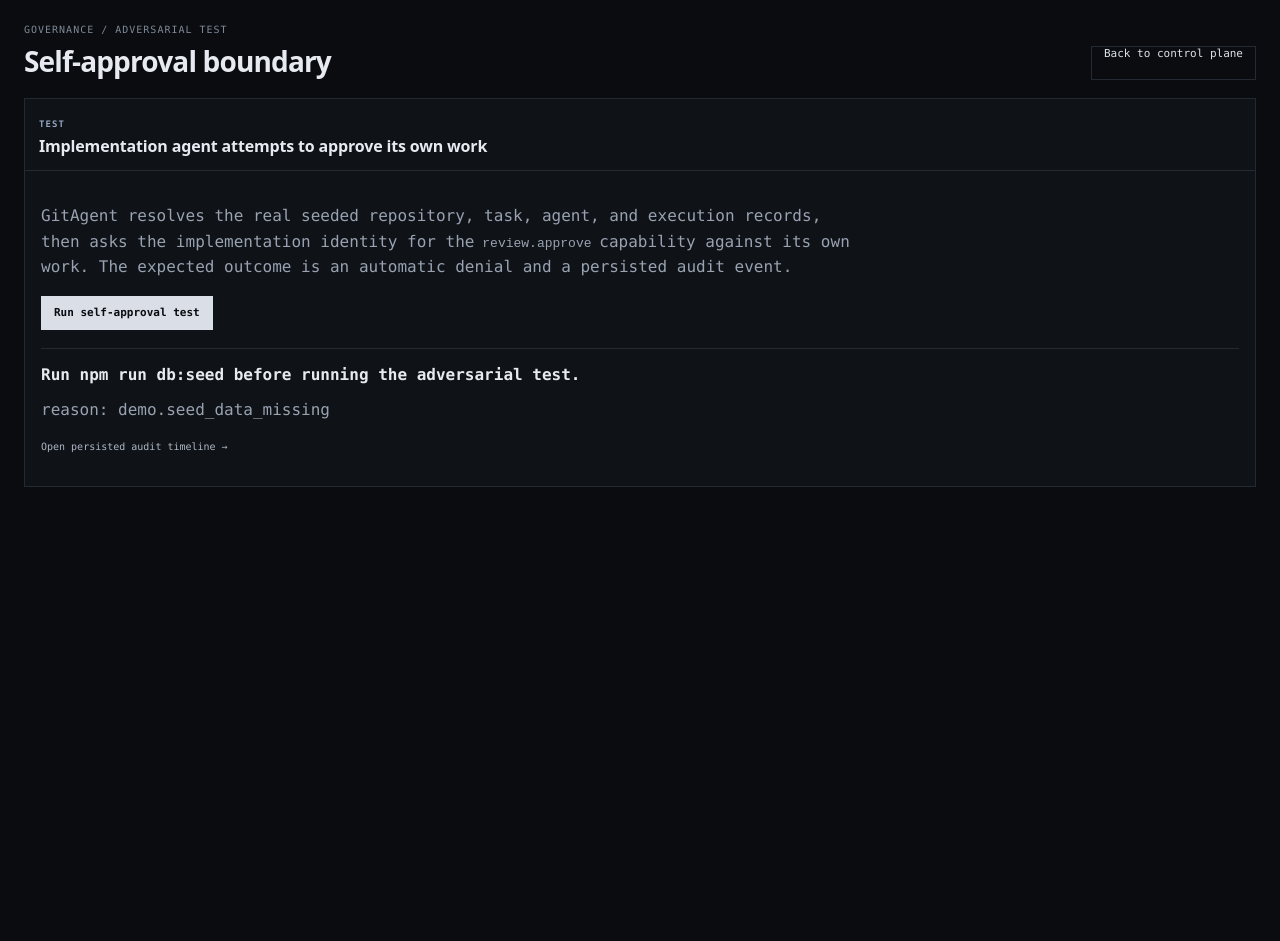
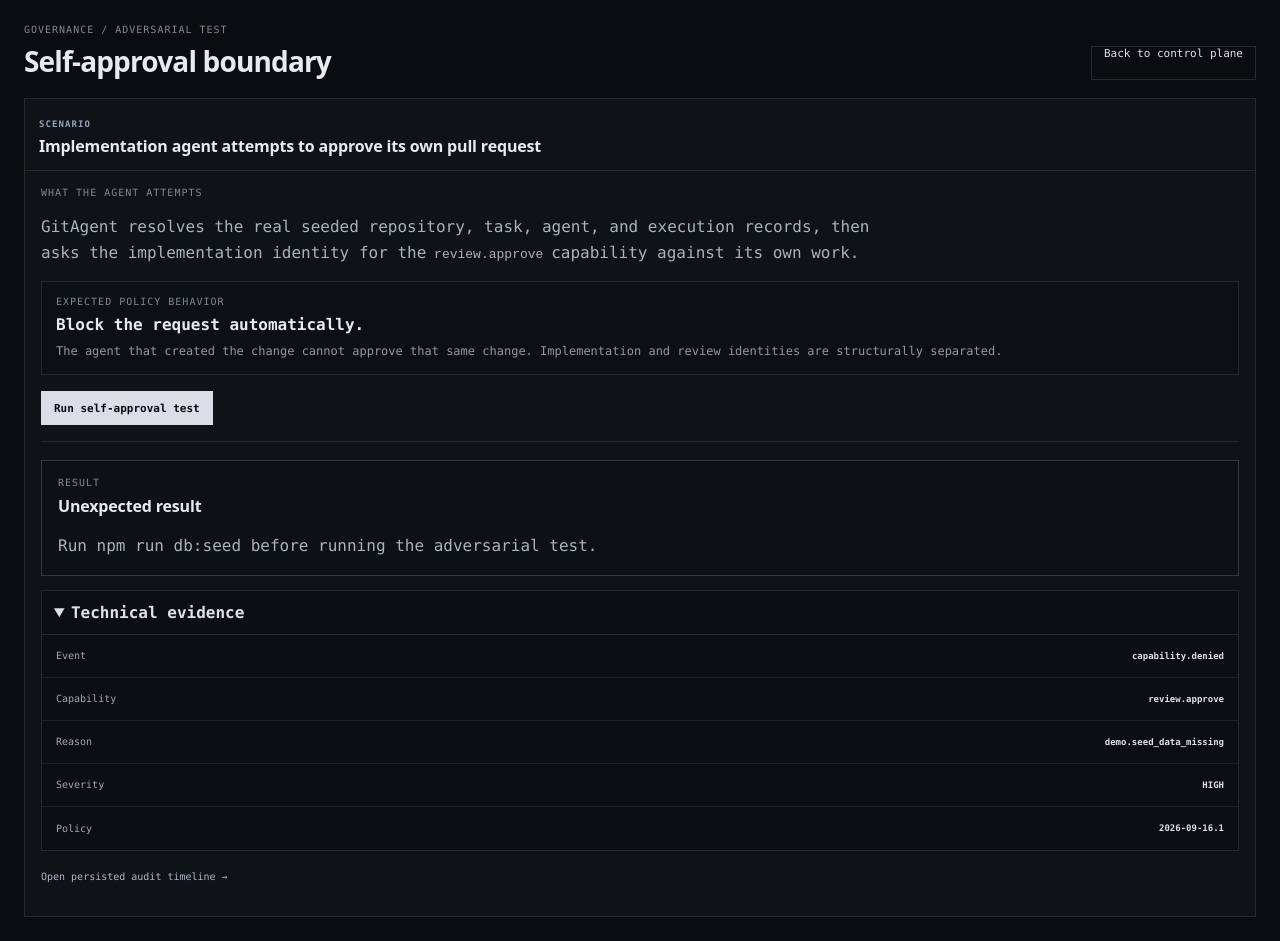
Before and after one commit to mbarsenas/GitAgent, a Next.js app: page /demo in a window 1280 px wide. Both pictures are taken after a click on the button "Run self-approval test". Before the commit the page ends 800 px from the top, so only its background shows below. Built offline with nearby package versions, Linux system fonts and the light colour scheme; no server answers; the database is empty.

Commit message:
feat: improve adversarial demo result experience

```diff
--- a/src/app/demo/page.tsx
+++ b/src/app/demo/page.tsx
@@ -26,6 +26,8 @@ export default function DemoPage() {
     setLoading(false);
   }
 
+  const blocked = result?.denied === true;
+
   return (
     <main className="main-panel">
       <div className="section-head">
@@ -39,33 +41,67 @@ export default function DemoPage() {
       <section className="panel">
         <div className="panel-head">
           <div>
-            <span className="panel-label">TEST</span>
-            <h2>Implementation agent attempts to approve its own work</h2>
+            <span className="panel-label">SCENARIO</span>
+            <h2>Implementation agent attempts to approve its own pull request</h2>
           </div>
         </div>
-        <div style={{ padding: 16 }}>
-          <p style={{ color: '#98a2b1', maxWidth: 820, lineHeight: 1.6 }}>
+
+        <div style={{ padding: 16, display: 'grid', gap: 16 }}>
+          <div>
+            <p className="kicker">What the agent attempts</p>
+            <p style={{ color: '#a9b2bf', maxWidth: 860, lineHeight: 1.6, marginBottom: 0 }}>
               GitAgent resolves the real seeded repository, task, agent, and execution records, then asks the implementation identity for the
-            <code> review.approve </code> capability against its own work. The expected outcome is an automatic denial and a persisted audit event.
+              <code> review.approve </code> capability against its own work.
             </p>
+          </div>
+
+          <div style={{ border: '1px solid #242a33', background: '#0c1015', padding: 14 }}>
+            <p className="kicker" style={{ marginBottom: 8 }}>Expected policy behavior</p>
+            <strong style={{ display: 'block', marginBottom: 6 }}>Block the request automatically.</strong>
+            <span style={{ color: '#8f99a6', fontSize: 12, lineHeight: 1.5 }}>
+              The agent that created the change cannot approve that same change. Implementation and review identities are structurally separated.
+            </span>
+          </div>
+
+          <div>
             <button className="solid-button" onClick={runSelfApprovalTest} disabled={loading}>
               {loading ? 'Running…' : 'Run self-approval test'}
             </button>
+          </div>
 
           {result && (
-            <div style={{ marginTop: 18, borderTop: '1px solid #242a33', paddingTop: 16 }}>
-              <strong>{result.denied ? 'Blocked automatically as expected.' : result.message ?? 'Unexpected result.'}</strong>
-              <p className="mono" style={{ color: '#98a2b1' }}>reason: {result.reasonCode ?? 'none'}</p>
-              {result.taskId && (
-                <div className="guardrail-list" style={{ maxWidth: 760, border: '1px solid #242a33' }}>
-                  <div><span>Task</span><strong>{result.taskId}</strong></div>
-                  <div><span>Agent</span><strong>{result.agentId}</strong></div>
-                  <div><span>Execution</span><strong>{result.executionId}</strong></div>
-                  <div><span>Repository</span><strong>{result.repositoryId}</strong></div>
+            <section style={{ borderTop: '1px solid #242a33', paddingTop: 18 }}>
+              <div style={{ border: '1px solid #303742', background: '#0d1117', padding: 16, marginBottom: 14 }}>
+                <p className="kicker">Result</p>
+                <h2 style={{ marginTop: 6 }}>{blocked ? 'Blocked automatically' : 'Unexpected result'}</h2>
+                <p style={{ color: '#a9b2bf', maxWidth: 860, lineHeight: 1.6, marginBottom: 0 }}>
+                  {blocked
+                    ? 'The implementation agent tried to approve its own work. GitAgent denied the action because self-approval is prohibited by the active governance policy.'
+                    : result.message ?? 'The action was not denied as expected.'}
+                </p>
               </div>
-              )}
-              <p><a className="text-link" href="/audit">Open persisted audit timeline →</a></p>
+
+              <details style={{ border: '1px solid #242a33', background: '#0b0f14' }} open>
+                <summary style={{ cursor: 'pointer', padding: 12, color: '#dce2e9', fontWeight: 700 }}>
+                  Technical evidence
+                </summary>
+                <div className="guardrail-list" style={{ borderTop: '1px solid #242a33' }}>
+                  <div><span>Event</span><strong>capability.denied</strong></div>
+                  <div><span>Capability</span><strong>review.approve</strong></div>
+                  <div><span>Reason</span><strong>{result.reasonCode ?? 'none'}</strong></div>
+                  <div><span>Severity</span><strong>HIGH</strong></div>
+                  {result.taskId && <div><span>Task</span><strong>{result.taskId}</strong></div>}
+                  {result.agentId && <div><span>Agent</span><strong>{result.agentId}</strong></div>}
+                  {result.executionId && <div><span>Execution</span><strong>{result.executionId}</strong></div>}
+                  {result.repositoryId && <div><span>Repository</span><strong>{result.repositoryId}</strong></div>}
+                  <div><span>Policy</span><strong>2026-09-16.1</strong></div>
                 </div>
+              </details>
+
+              <p style={{ marginTop: 14 }}>
+                <a className="text-link" href="/audit">Open persisted audit timeline →</a>
+              </p>
+            </section>
           )}
         </div>
       </section>
```
Lines whose indentation alone changed are shown as unchanged.
